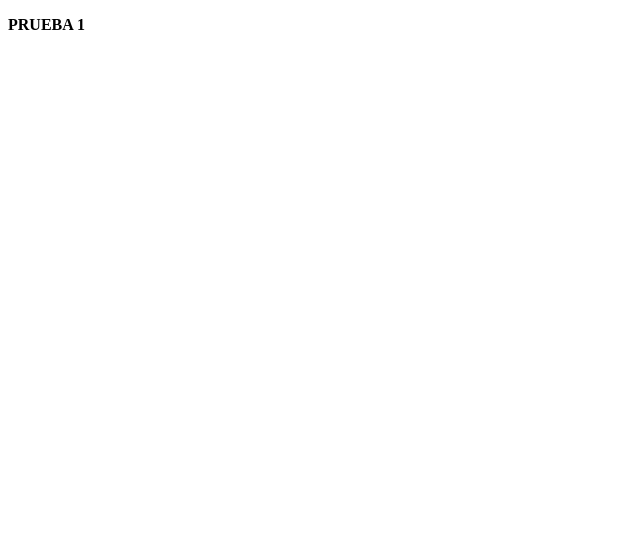
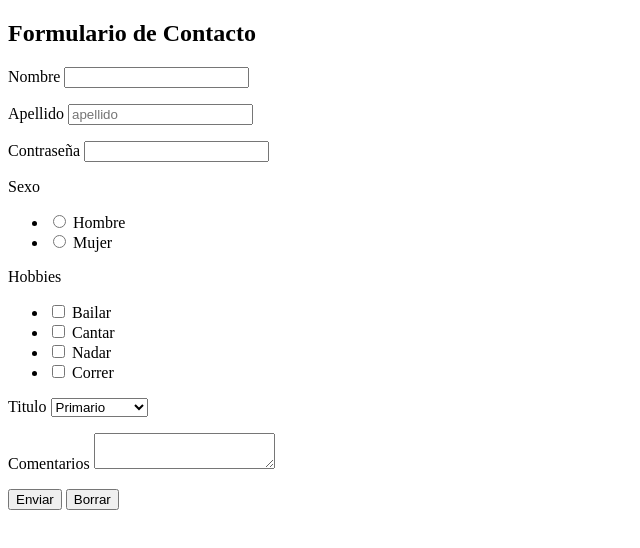
Before and after one commit to estebanf321/diplomaturautnmodulo1, a plain HTML site: page formulario/formulariotarea3.html in a window 1280 px wide. Shown: the whole page, without its empty margins (0-640 px from the left). Drawn offline with Linux system fonts and the light colour scheme.

Commit message:
se realizo el formulariotarea3 html

```diff
--- a/formulario/formulariotarea3.html
+++ b/formulario/formulariotarea3.html
@@ -1,18 +1,85 @@
 <!DOCTYPE html>
 <html lang="es">
+
 <head>
     <meta charset="UTF-8">
     <meta http-equiv="X-UA-Compatible" content="IE=edge">
     <meta name="viewport" content="width=device-width, initial-scale=1.0">
     <title>Formulario de Contacto</title>
 </head>
+
 <body>
 
-<p>
-    <b>PRUEBA  1</b>
-</p>
+    <h2> Formulario de Contacto </h2>
 
+    <form action="" method="">
+        <p>
+            <label for="nom">Nombre   </label>
+            <input type="text" name="nombre">
+        </p>
+        <p>
+            <label for="ape">Apellido </label>
+            <input type="text" name="apellido" placeholder="apellido">
+        </p>
+
+        <p>
+            <label for="pass">Contraseña</label>
+            <input type="password" name="pass">
+        </p>
+
+        <label for="sexo">Sexo</label>
+        <ul>
+            <li>
+                <input type="radio" name="sexo" value="hombre">
+                <label>Hombre</label>
+            </li>
+            <li>
+                <input type="radio" name="sexo" value="mujer">
+                <label>Mujer</label>
+            </li>
+        </ul>
+
+        <label>Hobbies</label>
+        <ul>
+            <li>
+                <input type="checkbox" name="hobbies[]" value="bailar" id="bailar">
+                <label for="bailar">Bailar</label>
+            </li>
+            <li>
+                <input type="checkbox" name="hobbies[]" value="cantar" id="cantar">
+                <label for="cantar">Cantar</label>
+            </li>
+            <li>
+                <input type="checkbox" name="hobbies[]" value="nadar" id="nadar">
+                <label for="nadar">Nadar</label>
+            </li>
+            <li>
+                <input type="checkbox" name="hobbies[]" value="correr" id="correr">
+                <label for="correr">Correr</label>
+            </li>
+        </ul>
+
+        <p>
+            <label for="titulo">Titulo</label>
+            <select name="titulo">
+                <option value="primario">Primario</option>
+                <option value="secundario">Secundario</option>
+                <option value="terciario">Terciario</option>
+                <option value="universitario">Universitario</option>
+            </select>
+        </p>
+        <p>
+            <label for="comentarios">Comentarios</label>
+            <textarea name="comentarios"></textarea>
+        </p>
+        <p>
+            <input type="submit" value="Enviar">
+            <input type="reset" value="Borrar">
+
+        </p>
+    </form>
 
 
 </body>
+
 </html>
```
